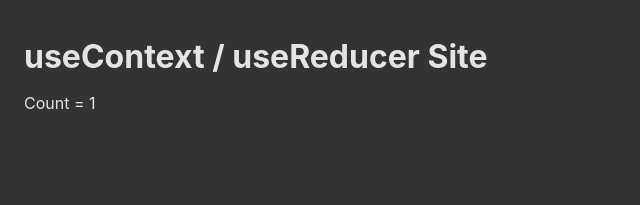
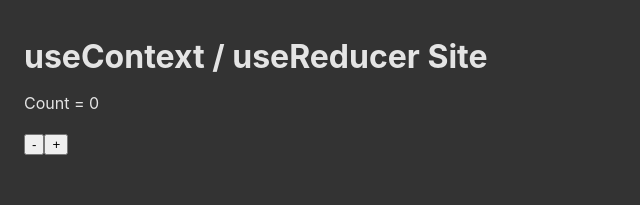
Before and after one commit to edwardtanguay/ej3-reducer-context, a React (Vite) app: page / in a window 1280 px wide. Shown: the top 205 px of the page, without its empty margins (0-640 px from the left). Built offline with nearby package versions, Linux system fonts and the light colour scheme.

Commit message:
basic useReducer is in

```diff
--- a/src/App.jsx
+++ b/src/App.jsx
@@ -3,13 +3,18 @@ import { useContext } from 'react';
 import { AppContext } from './AppContext';
 
 function App() {
-  const { count } = useContext(AppContext);
+  const { state, dispatch} = useContext(AppContext);
 
   return (
     <div className="App">
     <h1>useContext / useReducer Site</h1>
 
-      <p>Count = { count }</p>
+      <p>Count = { state.count }</p>
+
+      <div className="buttonArea">
+        <button onClick={() => dispatch('decreaseCount')}>-</button>
+        <button onClick={() => dispatch('increaseCount')}>+</button>
+      </div>
     </div>
   )
 }
--- a/src/AppContext.jsx
+++ b/src/AppContext.jsx
@@ -1,15 +1,32 @@
-import { useState } from 'react';
+import { useReducer } from 'react';
 import { createContext } from 'react';
 
 export const AppContext = createContext();
 
+const initialState = {
+	count: 0
+};
+
+const reducer = (state, action) => {
+	const _state = { ...state };
+	switch (action) {
+		case 'increaseCount':
+			_state.count++;
+			break;
+		case 'decreaseCount':
+			_state.count--;
+			break;
+	}
+	return _state;
+}
+
 export const AppProvider = ({ children }) => {
-	const [count, setCount] = useState(1);
+	const [state, dispatch] = useReducer(reducer, initialState);
 
 	return (
 		<AppContext.Provider value={{
-			count,
-			setCount
+			state,
+			dispatch
 		}}>{children}</AppContext.Provider>
 	)
 }
```
